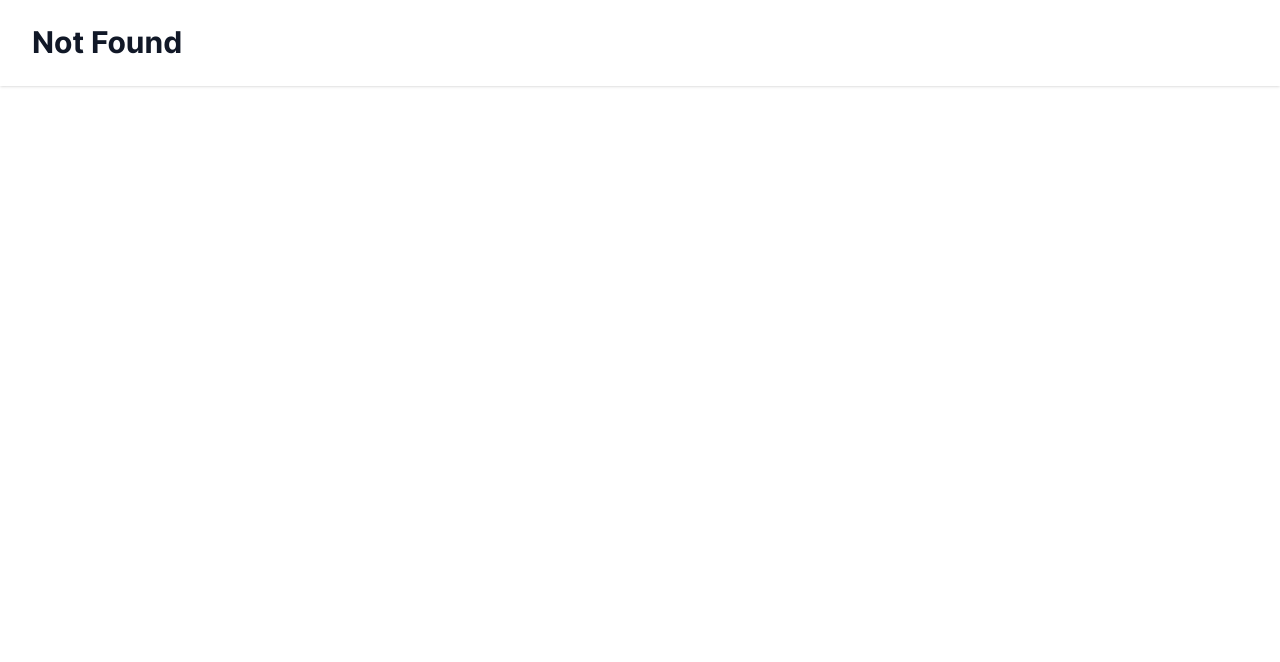
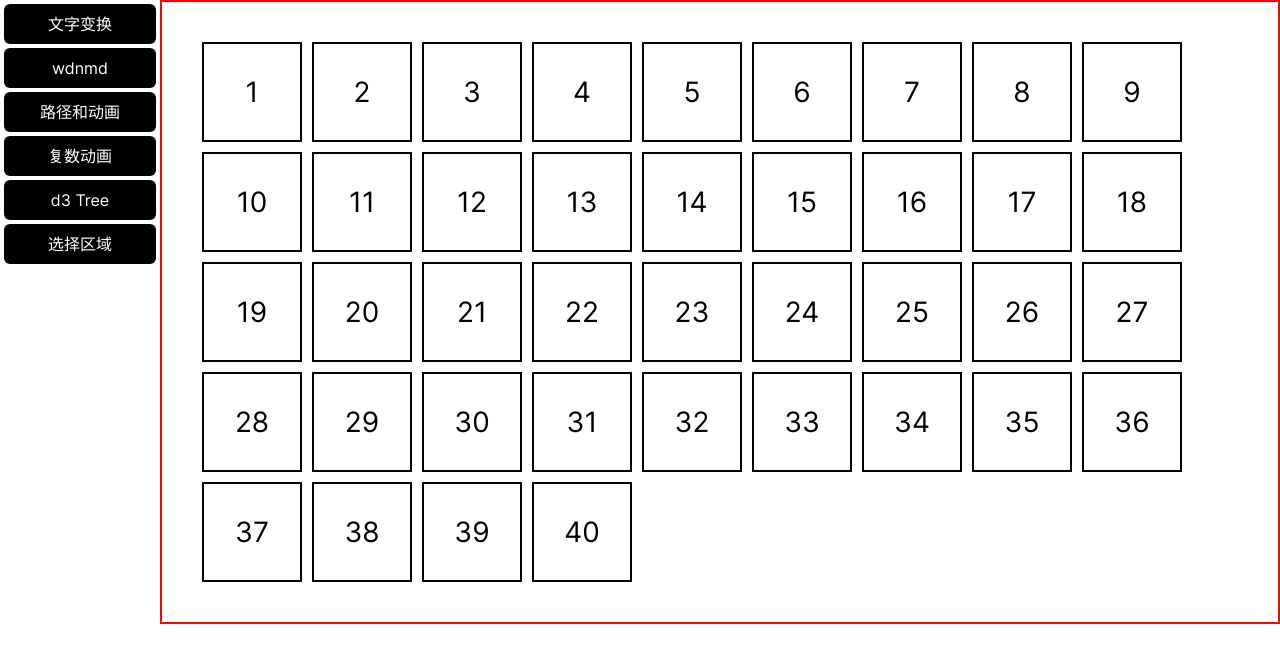
Before and after one commit to YuFengjie97/cheems, a Vue app: page /selectArea in a window 1280 px wide. Shown: the top 662 px of the page. Built offline with nearby package versions, Linux system fonts and the light colour scheme.

Commit message:
feat: 原生鼠标选择,暂存

```diff
--- a/src/routes.js
+++ b/src/routes.js
@@ -30,9 +30,14 @@ export const routes = [
       },
       {
         path: 'tree',
-        meta: {title: 'd3 Tree'},
-        component: ()=>import('@/views/d3/Tree.vue')
-      }
+        meta: { title: 'd3 Tree' },
+        component: () => import('@/views/d3/Tree.vue'),
+      },
+      {
+        path: 'selectArea',
+        meta: { title: '选择区域' },
+        component: () => import('@/views/SelectArea.vue'),
+      },
     ],
   },
   { path: '/:path(.*)', component: NotFound },
--- /dev/null
+++ b/src/utils/index.js
@@ -0,0 +1 @@
+export * from './selectArea.js'
--- /dev/null
+++ b/src/utils/selectArea.js
@@ -0,0 +1,19 @@
+export function select(con) {
+  let conDom
+  if (typeof con === 'string') {
+    document.querySelector(con)
+  }else{
+    conDom = con
+  }
+  conDom.style.position = 'relative'
+
+  const selectMask = document.createElement('div')
+  selectMask.setAttribute('class', 'mask')
+
+  // 添加选择遮罩
+  conDom.append(selectMask)
+
+  conDom.addEventListener('click', () => {
+    console.log('click')
+  })
+}
--- /dev/null
+++ b/src/views/SelectArea.vue
@@ -0,0 +1,40 @@
+<template>
+  <div class="con" ref="con">
+    <div class="item" v-for="i in 40" :key="i">
+      {{ i }}
+    </div>
+  </div>
+</template>
+
+<script setup>
+import { onMounted, ref } from 'vue'
+const con = ref()
+onMounted(() => {
+  console.log(con.value)
+  con.value.addEventListener('click', () => {
+    console.log('click')
+  })
+})
+</script>
+
+<style lang="less" scoped>
+@size: 100px;
+.con {
+  border: 2px solid red;
+  padding: 40px;
+  display: flex;
+  flex-wrap: wrap;
+  gap: 10px;
+}
+.item {
+  width: @size;
+  height: @size;
+  border: 2px solid #000;
+  display: flex;
+  justify-content: center;
+  align-items: center;
+  font-size: 28px;
+  user-select: none;
+  // margin: 10px;
+}
+</style>
```
